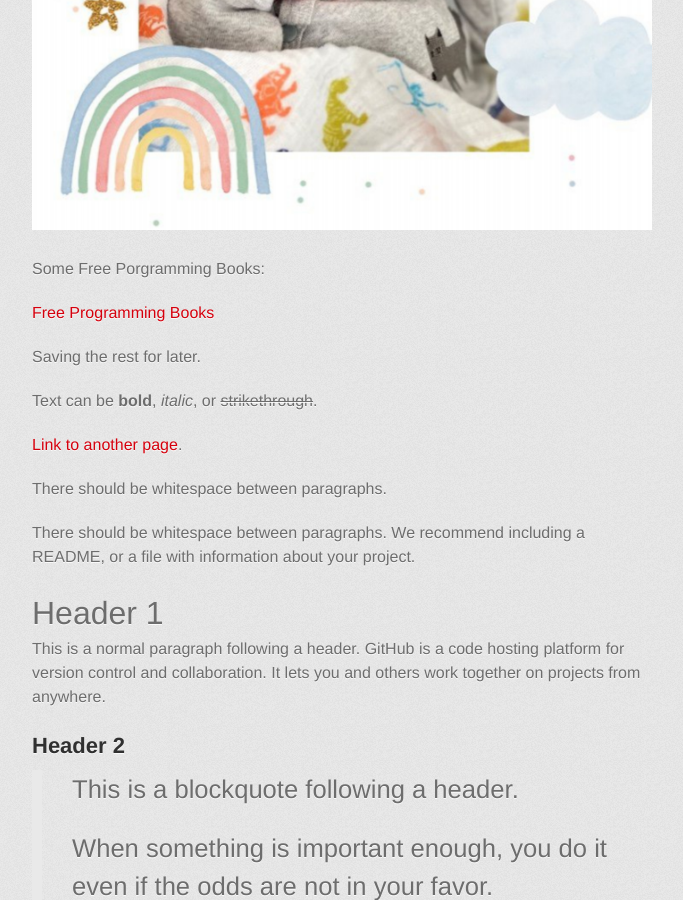
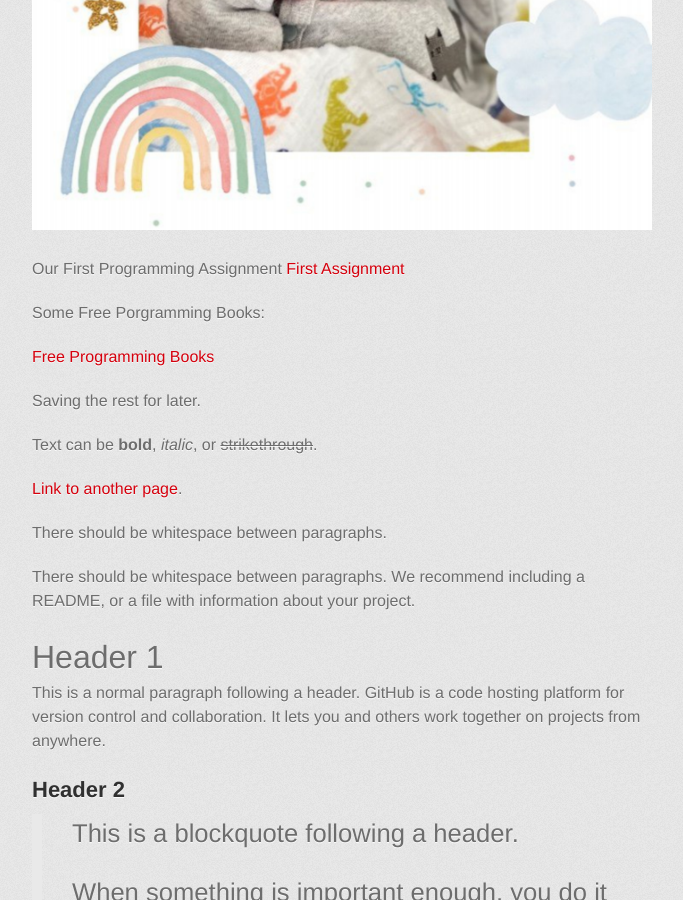
Before and after one commit to mcspringer/mcspringer.github.io, a Jekyll site: the page built from index.md, in a window 1280 px wide and 900 px high, scrolled down 718 px. Shown: the whole window, without its empty margins (298-981 px from the left). Built offline with Jekyll 4.4.1, drawn with Linux system fonts in a browser that asks for light colours; some web fonts are replaced; our own code applies the rules of GitHub Pages for plain Markdown files.

Commit message:
Update index.md

```diff
--- a/index.md
+++ b/index.md
@@ -6,6 +6,9 @@ description: Just a foundation
 My wonderful son:
 
 ![Dean Springer](/img/Dean.png)
+
+Our First Programming Assignment
+[First Assignment](/coding/BasicGraphAssignment.ipynb)
 
 Some Free Porgramming Books:
 
```
